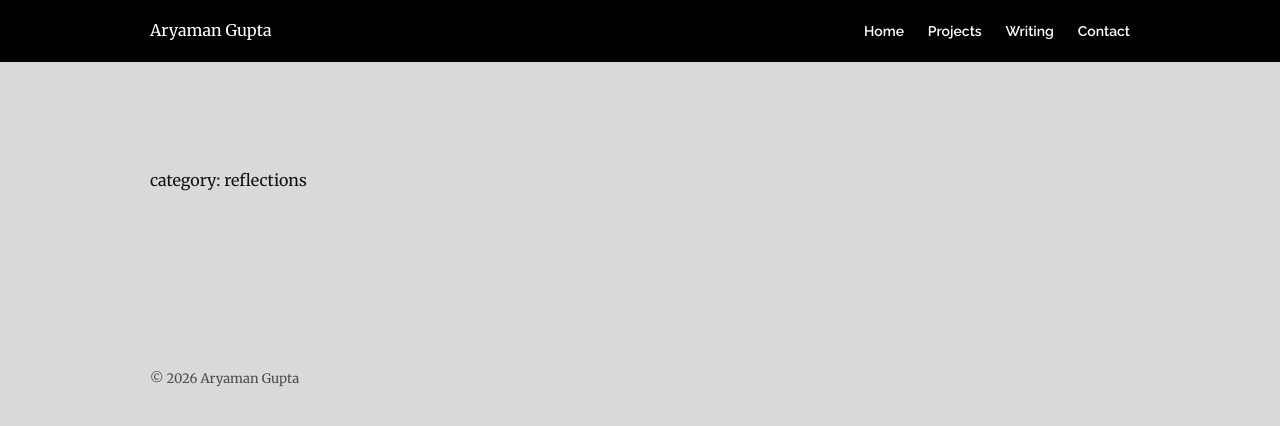
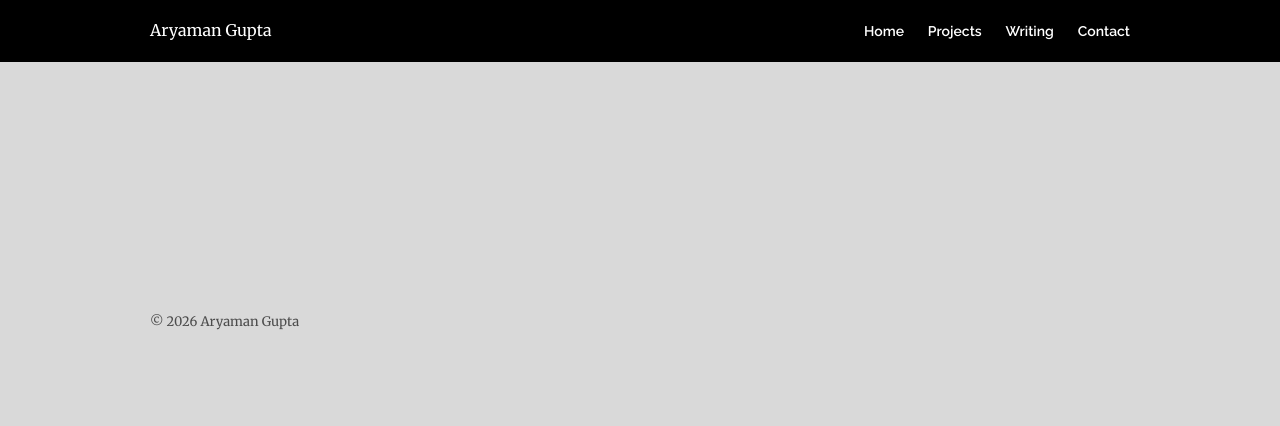
Before and after one commit to kungfumonk29/kungfumonk29.github.io, a Jekyll site: the page built from _posts/2026-03-03-on-momentum.md, in a window 1280 px wide. Shown: the top 426 px of the page. Built offline with Jekyll 4.4.1, drawn with Linux system fonts in a browser that asks for light colours; our own code applies the rules of GitHub Pages for plain Markdown files; part of the change alters nothing that is shown.

Commit message:
Update 2026-03-03-on-momentum.md

```diff
--- a/_posts/2026-03-03-on-momentum.md
+++ b/_posts/2026-03-03-on-momentum.md
@@ -1 +1,6 @@
-category: reflections
+---
+layout: default
+title: On momentum
+categories: [reflections]
+excerpt: A short note on consistency and compounding.
+---
```
